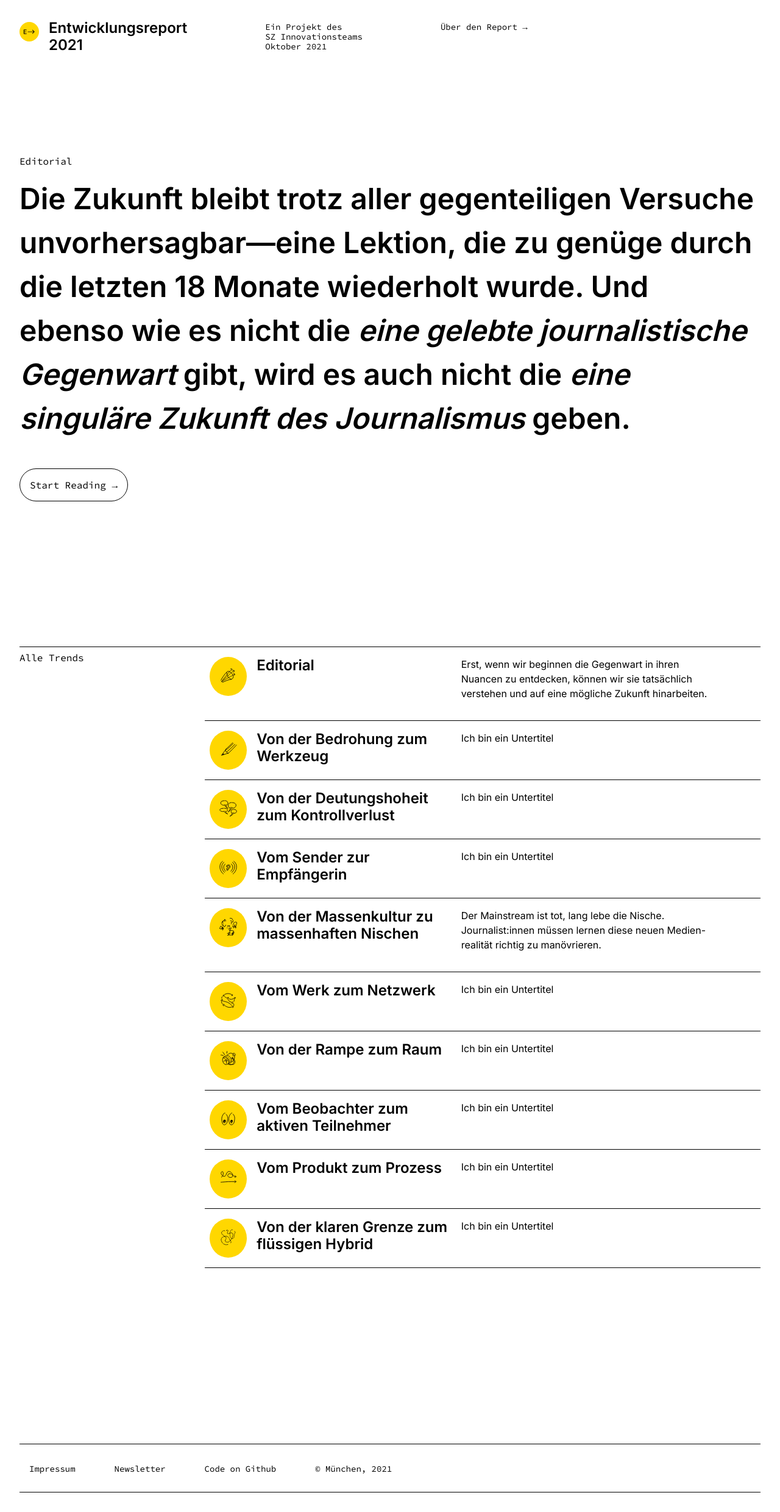
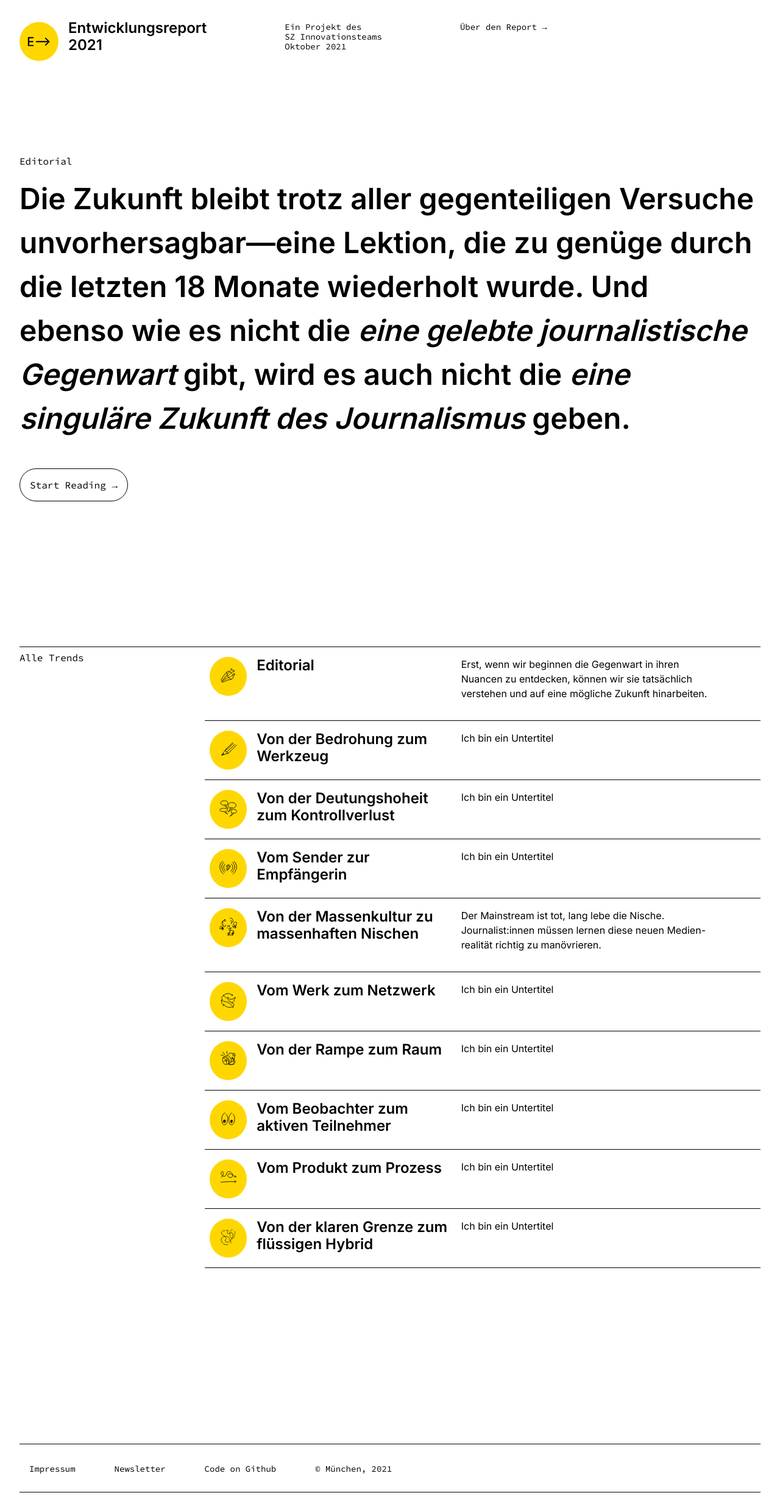
Before and after one commit to sz-innovation/entwicklungsreport-2021, a Jekyll site: the page built from index.html, in a window 1280 px wide. Shown: the whole page at 61% size. Built offline with Jekyll 4.4.1, drawn with Linux system fonts in a browser that asks for light colours.

Commit message:
width fix

```diff
--- a/_includes/nav-bar.html
+++ b/_includes/nav-bar.html
@@ -1,5 +1,5 @@
 <nav class="flex flex-wrap pb3">
-    <div class="w2 mt1 mr3 pb3 pb0-ns">
+    <div class="w3 mt1 mr3 pb3 pb0-ns">
         <a href="{{site.url}}" class="link black"><img src="{{site.url}}/img/logo.svg"></a>
     </div>
     <p class="b mr6 mt0"><a href="{{site.url}}" class="link dim black">Entwicklungsreport<br>2021</a></p>
```
